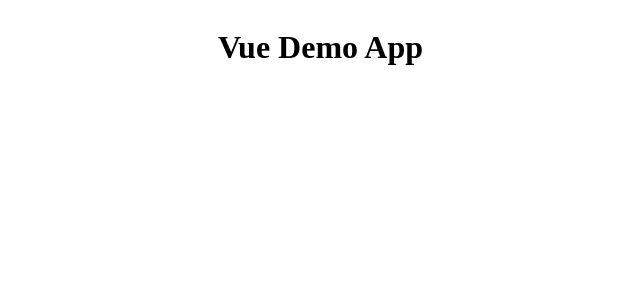
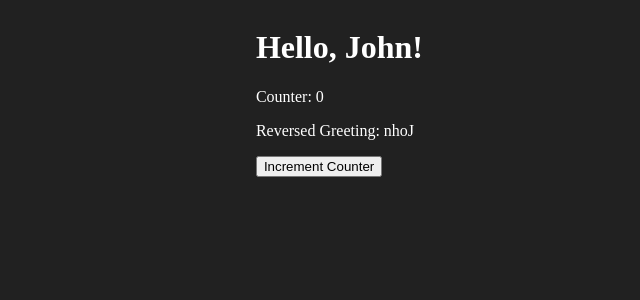
Before and after one commit to nithinK-142/vue-guide, a Vue app: page / in a window 1280 px wide. Shown: the top 300 px of the page, without its empty margins (217-857 px from the left). Built offline with nearby package versions, Linux system fonts and the light colour scheme.

Commit message:
feat: basic guide for options or configuration options.

```diff
--- a/src/App.vue
+++ b/src/App.vue
@@ -1,5 +1,53 @@
 <template>
-  <main>
-    <h1>Vue Demo App</h1>
-  </main>
+  <div>
+    <h1>{{ greeting }}</h1>
+    <p>Counter: {{ counter }}</p>
+    <p>Reversed Greeting: {{ reversedGreeting }}</p>
+    <button @click="incrementCounter">Increment Counter</button>
+  </div>
 </template>
+
+<script>
+export default {
+  data() {
+    return {
+      name: 'John',
+      counter: 0,
+      reversedGreeting: '',
+    };
+  },
+  computed: {
+    greeting() {
+      return `Hello, ${this.name}!`;
+    },
+  },
+  methods: {
+    incrementCounter() {
+      this.counter++;
+    },
+    reverseName() {
+      this.reversedGreeting = this.name.split('').reverse().join('');
+    },
+  },
+  created() {
+    console.log('Component created');
+    this.reverseName();
+  },
+  mounted() {
+    console.log('Component mounted');
+  },
+  destroyed() {
+    console.log('Component destroyed');
+  },
+  watch: {
+    counter(newVal, oldVal) {
+      console.log(`Counter changed from ${oldVal} to ${newVal}`);
+      this.reverseName();
+    },
+    name(newVal, oldVal) {
+      console.log(`Name changed from ${oldVal} to ${newVal}`);
+      this.reverseName();
+    },
+  },
+};
+</script>
--- a/src/assets/main.css
+++ b/src/assets/main.css
@@ -1,3 +1,8 @@
+body {
+  background-color: #212121;
+  color: white;
+}
+
 #app {
   max-width: 1280px;
   margin: 0 auto;
```
